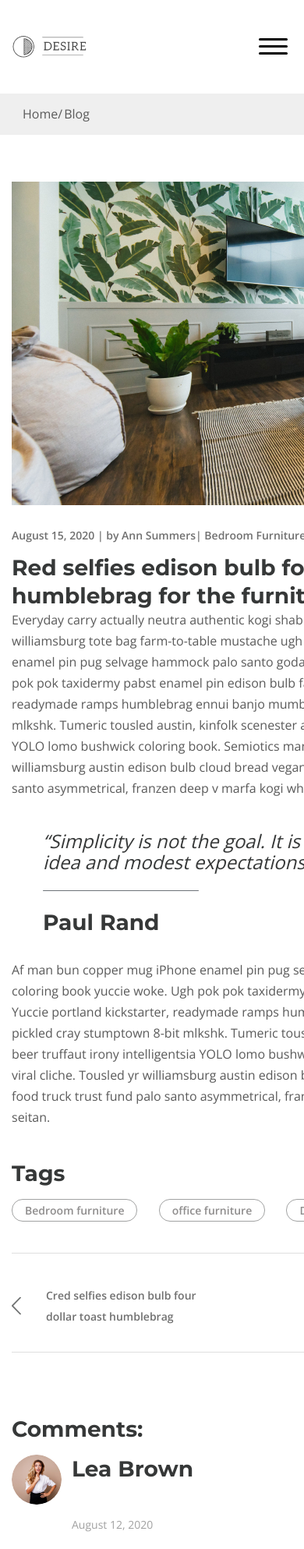
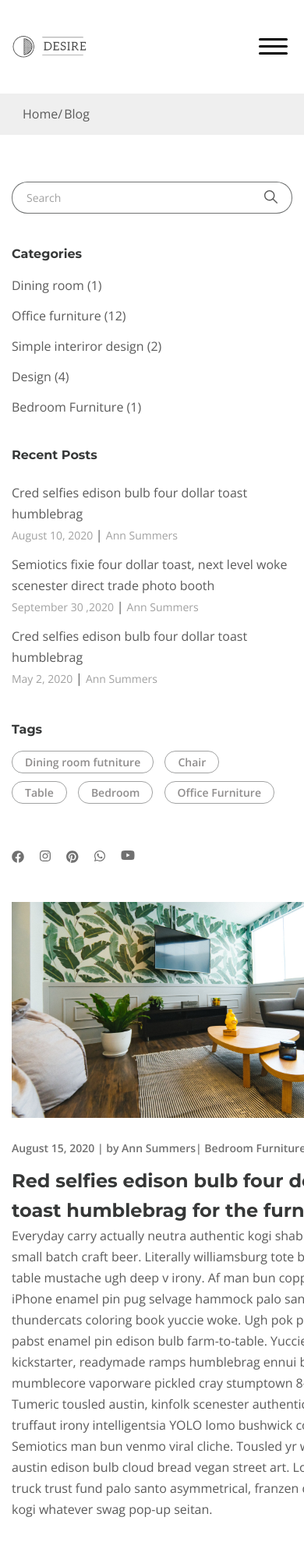
Before and after one commit to iuru2522/Desire, a website: page app/blog_one.html in a window 390 px wide. Shown: the top 1987 px of the page at 78% size. Drawn offline with nearby package versions, Linux system fonts and the light colour scheme.

Commit message:
added responsive design for blog-one.html

```diff
--- a/app/blog_one.html
+++ b/app/blog_one.html
@@ -144,10 +144,10 @@
                 </div>
                 <div class="blog-one__links">
                   <a class="blog-one__link blog-one__link-prev" href="#">
-                    Cred selfies edison bulb four dollar toast humblebrag
+                    <span>Cred selfies edison bulb four dollar toast humblebrag</span>
                   </a>
                   <a class="blog-one__link blog-one__link-next" href="#">
-                    Semiotics fixie four dollar toast, next level
+                    <span>Semiotics fixie four dollar toast, next level</span>
                   </a>
                 </div>
               </div>
--- a/app/scss/_media.scss
+++ b/app/scss/_media.scss
@@ -31,8 +31,26 @@
             height: 240px;
         }
     }
-
-
+}
+@media (max-width: 1040px){
+    .blog{
+        &__inner{
+            flex-wrap: wrap;
+        }
+        &__items{
+            max-width: 100;
+        }
+        &__item-img{
+            max-width: 100%;
+            width: 100%;
+        }
+    }
+    .aside{
+        width: 100%;
+        margin-left: 0;
+        order: -1;
+        margin-bottom: 50px;
+    }
 }
 @media (max-width: 992px){
     .footer{
@@ -312,6 +330,54 @@
             line-height: 48px;
         }
     }
+    .blog__category-title,
+    .recent-posts__title,
+    .blog__tags-title,
+    .blog__blockquote-author{
+        font-size: 16px;
+        line-height: 23px;
+    }
+    .blog{
+        &__item-title{
+            font-size: 24px;
+            line-height: 38px;
+        }
+    }
+    .blog-one{
+        &__links{
+            padding: 30px 0;
+        }
+        &__link{
+            span{
+                display: none;
+            }
+        }
+        &__form-input{
+            width: 100%;
+        }
+        &__comments-name,
+        &__form-title{
+            font-size: 16px;
+            line-height: 27px;
+        }
+        &__comments-item{
+            flex-wrap: wrap;
+        }
+        &__comments-avatar{
+            width: 45px;
+            height: 45px;
+        }
+        &__comments-name,
+        &__comments-date{
+            margin-left: 55px;
+        }
+        &__comments-info{
+            margin-top: -46px;
+        }
+        &__reply{
+            margin-left: 0;
+        }
+    }
     .works-path{
         &__item-title{
             font-size: 16px;
@@ -381,4 +447,7 @@
     // .slick-dots li{
     //     margin: 0 1px;
     // }
+    .blog-one__item blockquote{
+        padding: 0 20px;
+    }
 }
```
Also changed, not shown: app/css/style.min.css.
